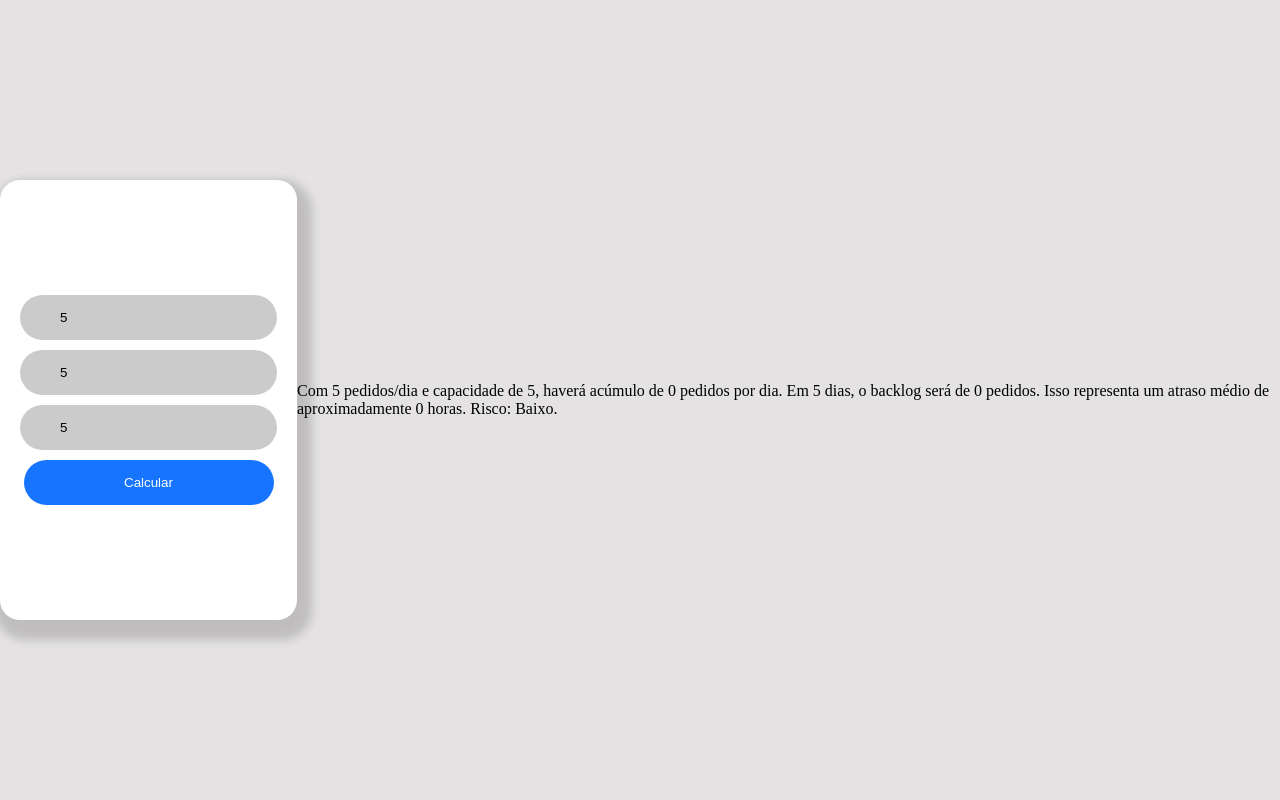
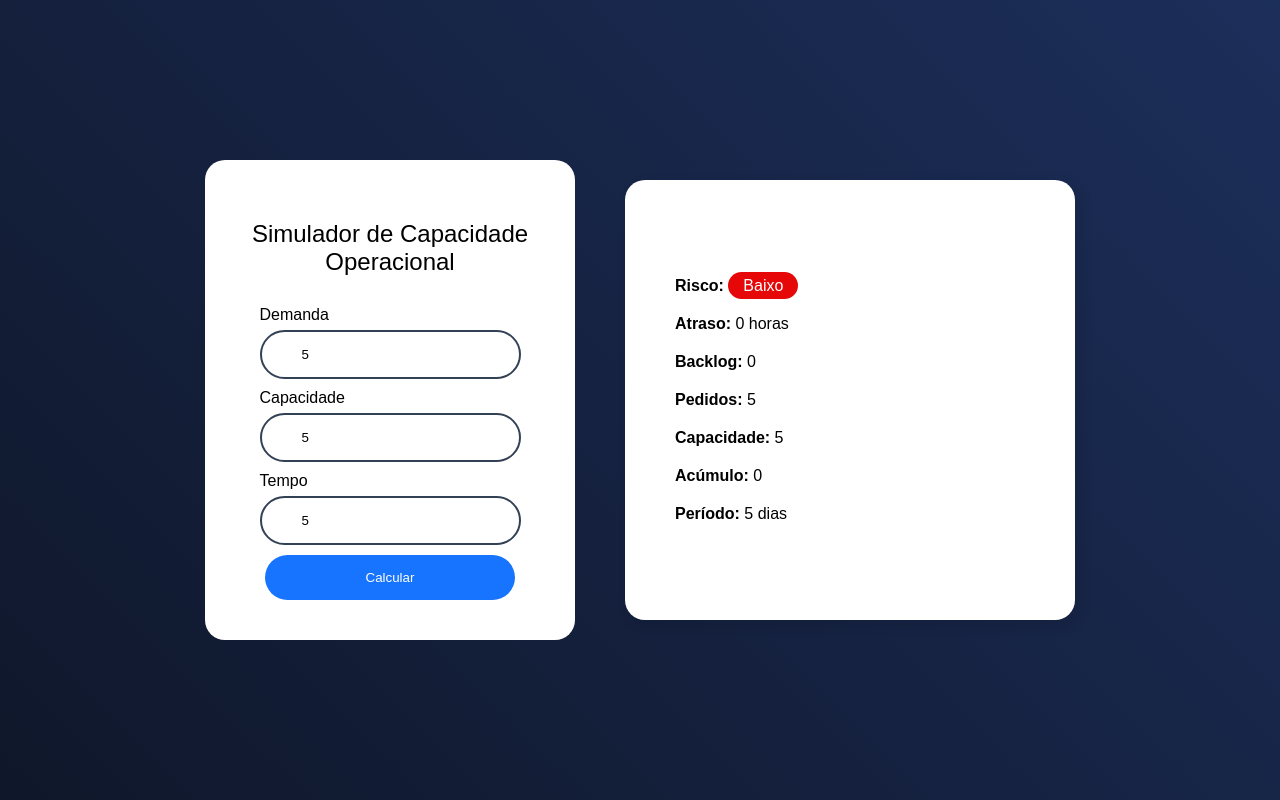
Before and after one commit to Tkailaine/FlowCap, a React (Vite) app: page / in a window 1280 px wide. Both pictures are taken after typing "5", "5", "5" into the empty fields and a click on the button "Calcular". Built offline with nearby package versions, Linux system fonts and the light colour scheme.

Commit message:
style: estilizando formulário

```diff
--- a/src/App.css
+++ b/src/App.css
@@ -1,15 +1,14 @@
 body{
-  backround
-}
-main{
-  display: flex;
-  flex-direction: column;
+  background-image: linear-gradient(45deg, #0F172A, #1c2e5a)
 }
 
-.container-formulario{
+
+.container-dashboard{
+  display: flex;
   height: 100vh;
   width:100%;
   display: flex;
   justify-content: center;
   align-items:center;
+  gap: 50px;
 }
--- a/src/App.tsx
+++ b/src/App.tsx
@@ -1,14 +1,28 @@
 
+import { useState } from 'react'
 import './App.css'
 import FormularioSimulador from './components/FormularioSimulador/index.js'
+import { DashboardResultado } from './components/dashboardResultado/index.js'
 
+export type DadosSimulacao = {
+  pedidos: number
+  capacidade: number
+  tempo: number
+  backlog: number
+  atraso: string
+  risco: string
+  acumulo: number
+  erro?: string
+}
 
 function App() {
+const [dados, setDados] = useState<DadosSimulacao | null>(null)
 
  return(
     <main>
-      <div className="container-formulario">
-        <FormularioSimulador/>
+      <div className="container-dashboard">
+        <FormularioSimulador setDados={setDados}/>
+        <DashboardResultado dados={dados} />
       </div>
   </main>
  )
--- a/src/components/FormularioSimulador/index.tsx
+++ b/src/components/FormularioSimulador/index.tsx
@@ -1,71 +1,91 @@
+import { useState } from "react";
 import calculoAtraso from "../../utils/logistica/calculos/calculoAtraso";
 import calculoBacklog from "../../utils/logistica/calculos/calculoBacklog";
 import calculoRisco from "../../utils/logistica/calculos/calculoRisco";
-{/*import { recomendacaoEstrategia } from "../../utils/logistica/recomendacoes/gerarRecomendacao";*/}
 import validarEntradas from "../../utils/logistica/validadores/validarEntradas";
-import "./style.css";
-import { useState } from "react";
+import type { DadosSimulacao } from "../../App.tsx";
+import './style.css'
 
+type PropsFormulario = {
+  setDados: React.Dispatch<React.SetStateAction<DadosSimulacao | null>>;
+};
 
-export function FormularioSimulador() {
+export function FormularioSimulador({ setDados }: PropsFormulario) {
   const [pedidos, setPedidos] = useState(0);
   const [capacidade, setCapacidade] = useState(0);
   const [tempo, setTempo] = useState(0);
-  const [resultado, setResultado] = useState("");
-  {/*const [recomendacao, setRecomendacao] = useState("")*/}
 
   const processarCalculo = () => {
-    const backlog = calculoBacklog({
+    const erro = validarEntradas({ pedidos, capacidade });
+
+    if (erro) {
+      setDados({
+        pedidos: 0,
+        capacidade: 0,
+        tempo: 0,
+        backlog: 0,
+        atraso: "",
+        risco: "",
+        acumulo: 0,
+        erro,
+      });
+      return;
+    }
+
+    const backlog = calculoBacklog({ pedidos, capacidade, dias: tempo });
+    const atraso = calculoAtraso({ backlog, capacidade });
+    const risco = calculoRisco({ backlog, capacidade });
+    const acumulo = Math.max(pedidos - capacidade, 0);
+
+    setDados({
       pedidos,
       capacidade,
-      dias: tempo,
+      tempo,
+      backlog,
+      atraso,
+      risco,
+      acumulo,
     });
-    const atraso = calculoAtraso({ backlog, capacidade });
-    const risco = calculoRisco({backlog, capacidade });
-    const acumulo = Math.max(pedidos - capacidade, 0);
-
-    const erro = validarEntradas({pedidos, capacidade})
-
-    if (erro) {
-      setResultado(erro)
-    } else {
-      const mensagem = `
-        Com ${pedidos} pedidos/dia e capacidade de ${capacidade}, haverá acúmulo de ${acumulo} pedidos por dia. Em ${tempo} ${
-        tempo === 1 ? "dia" : "dias"
-      }, o backlog será de ${backlog} pedidos. Isso representa um atraso médio de aproximadamente ${atraso}. Risco: ${risco}.
-        `;
-      setResultado(mensagem);
-
-      {/*setRecomendacao(recomendacaoEstrategia({risco}))*/}
-    }
   };
 
   return (
-    <>
-      <form className="formulario">
+    <form className="formulario">
+      <h1>Simulador de Capacidade Operacional</h1>
+      <div className="campo">
+        <label htmlFor="pedidos">Demanda</label>
         <input
+          id="pedidos"
           type="number"
           placeholder="Pedidos por dia"
           onChange={(e) => setPedidos(Number(e.target.value))}
         />
+      </div>
+
+      <div className="campo">
+        <label htmlFor="capacidade">Capacidade</label>
         <input
+          id="capacidade"
           type="number"
           placeholder="Capacidade por dia"
           onChange={(e) => setCapacidade(Number(e.target.value))}
         />
+      </div>
+
+      <div className="campo">
+        <label htmlFor="tempo">Tempo</label>
         <input
+          id="tempo"
           type="number"
           placeholder="Tempo de operação"
           onChange={(e) => setTempo(Number(e.target.value))}
         />
-        <button onClick={processarCalculo} type="button">
-          Calcular
-        </button>
-      </form>
+      </div>
 
-      <p>{resultado}</p>
-      {/*<p>RECOMENDAÇÃO {recomendacao}</p>*/}
-    </>
+      <button type="button" onClick={processarCalculo}>
+        Calcular
+      </button>
+
+    </form>
   );
 }
 
--- a/src/components/FormularioSimulador/style.css
+++ b/src/components/FormularioSimulador/style.css
@@ -1,15 +1,22 @@
 .formulario{
     display: flex;
     flex-direction:column;
-    max-width: 350px;
+    max-width: 450px;
+    width: 350px;
     gap: 10px;
     background:white;
-    padding: 20px;
+    padding: 40px 10px;
     min-height: 400px;
     justify-content: center;
     align-items:center;
     border-radius:20px;
-    box-shadow: 5px 10px 10px 10px rgba(0, 0, 0, 0.16);
+}
+
+.formulario h1{
+    font-size: 1.5em;
+    text-align: center;
+    padding: 20px 0;
+    font-weight: 300;
 }
 
 .formulario input, .formulario button{
@@ -19,13 +26,24 @@
 
 }
 
-.formulario input{
-    background-color:rgba(172, 172, 172, 0.62);
-}
-
 .formulario button{
     background-color: #1774ff;
     color: white;
     cursor: pointer;
     width:250px
 }
+
+.formulario label{
+    text-align: left;
+}
+
+.campo {
+  display: flex;
+  flex-direction: column;
+  gap: 6px;
+}
+
+.formulario input{
+    background-color: transparent;
+    border: #334155 2px solid;
+}
--- /dev/null
+++ b/src/components/dashboardResultado/index.tsx
@@ -0,0 +1,26 @@
+import type { DadosSimulacao } from "../../App";
+import './style.css'
+
+type PropsDashboard = {
+  dados: DadosSimulacao | null;
+};
+
+export function DashboardResultado({ dados }: PropsDashboard) {
+  if (!dados) return null;
+
+  if (dados.erro) {
+    return <p>{dados.erro}</p>;
+  }
+
+  return (
+    <div className="container-resultado card">
+      <p><strong>Risco:</strong> <span className="resultado-risco">{dados.risco}</span></p>
+      <p><strong>Atraso:</strong> <span>{dados.atraso}</span></p>
+      <p><strong>Backlog:</strong> <span>{dados.backlog}</span></p>
+      <p><strong>Pedidos:</strong> <span>{dados.pedidos}</span></p>
+      <p><strong>Capacidade:</strong> <span>{dados.capacidade}</span></p>
+      <p><strong>Acúmulo:</strong> <span>{dados.acumulo}</span></p>
+      <p><strong>Período:</strong> <span>{dados.tempo}</span> dias</p>
+    </div>
+  );
+}
--- /dev/null
+++ b/src/components/dashboardResultado/style.css
@@ -0,0 +1,17 @@
+.container-resultado{
+    display: flex;
+    flex-direction: column;
+    min-width: 350px;
+    padding: 20px 50px;
+    min-height: 400px;
+    border-radius:20px;
+    justify-content: center;
+    gap: 20px;
+}
+
+.resultado-risco{
+    background-color: rgb(230, 8, 8);
+    padding: 5px 15px;
+    border-radius: 25px;
+    color: white;
+}
--- a/src/index.css
+++ b/src/index.css
@@ -4,4 +4,10 @@
 }
 body{
     background-color:rgb(228, 226, 226);
+    font-family: sans-serif;
 }
+
+.card{
+    background-color: white;
+    box-shadow: 5px 5px 10px 5px rgba(0, 0, 0, 0.062);
+}
```
